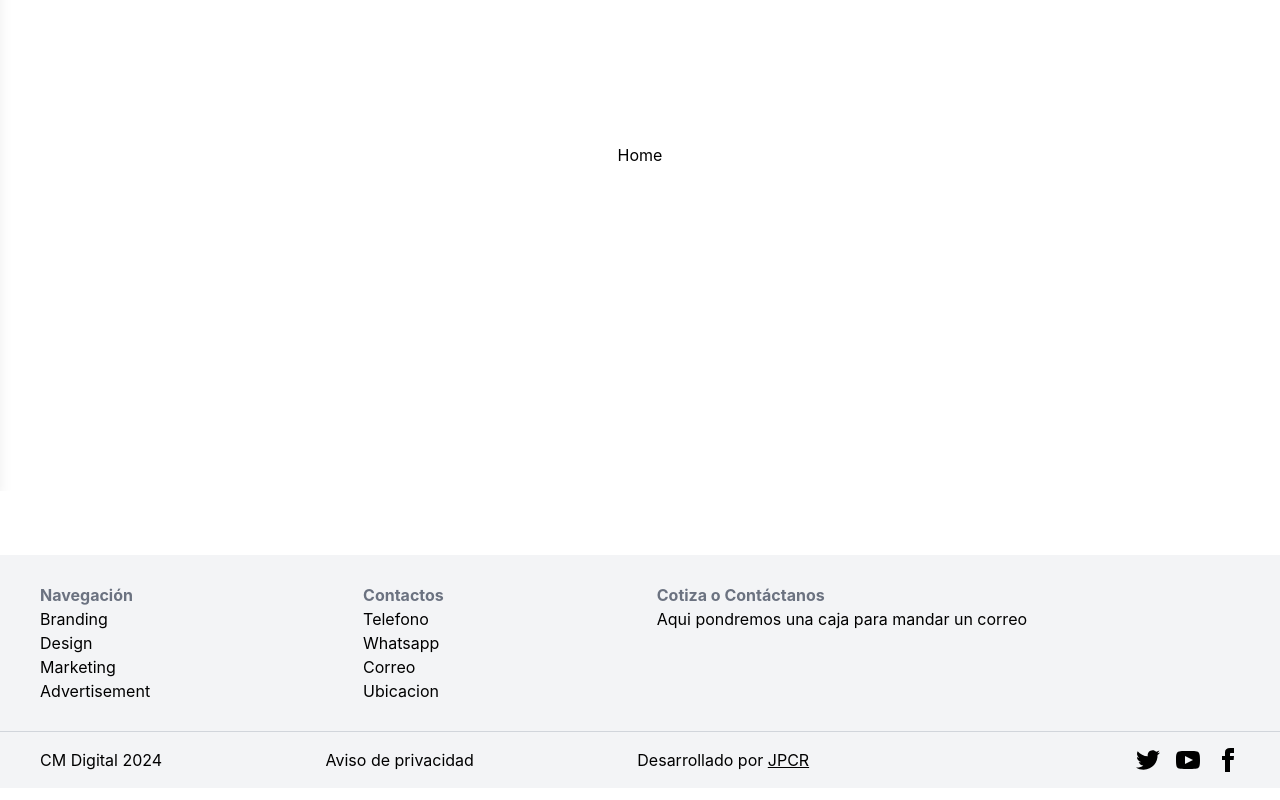
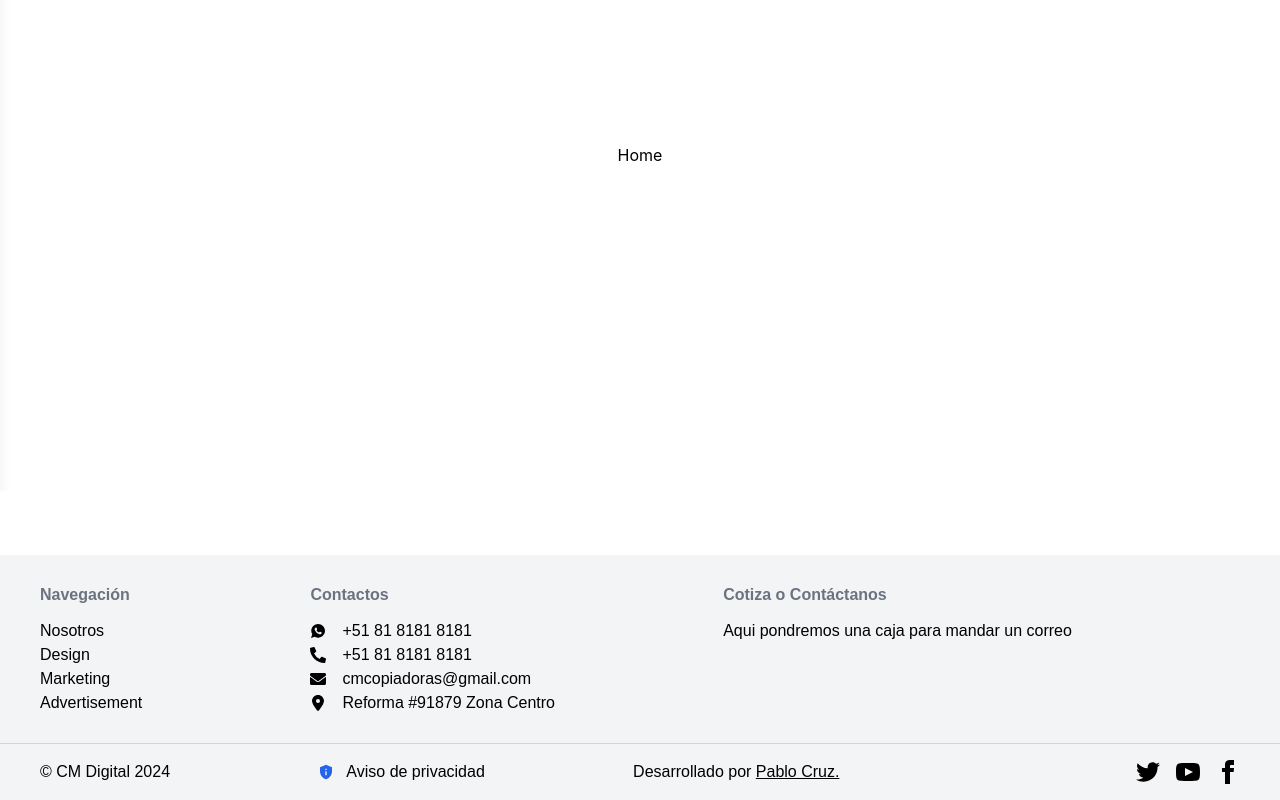
Before and after one commit to jpablocruz/cmdigital, a React (Create React App) app: page / in a window 1280 px wide. Shown: the part 309-1109 px from the top of the page. Built offline with nearby package versions, Linux system fonts and the light colour scheme.

Commit message:
working on footer styles

```diff
--- a/src/components/Footer.tsx
+++ b/src/components/Footer.tsx
@@ -1,25 +1,47 @@
 import React from "react";
+import { MdPrivacyTip } from "react-icons/md";
+import { NavLink } from "react-router-dom";
+import { IoLogoWhatsapp } from "react-icons/io";
+import { FaPhoneAlt } from "react-icons/fa";
+import { FaEnvelope } from "react-icons/fa";
+import { FaLocationDot } from "react-icons/fa6";
 
 const Footer = () => {
  return (
   <>
-   <footer className="footer px-10 py-7 bg-gray-100 text-black">
+   <footer className="footer px-10 py-7 bg-gray-100 text-black font-ibmplex">
     <nav>
-     <h6 className="footer-title font-bold text-gray-500">Navegación</h6>
-     <a className="link link-hover">Branding</a>
+     <h6 className="footer-title font-bold text-gray-500 pb-3">Navegación</h6>
+     <NavLink to="nosotros" className="hover:text-gray-500">
+      Nosotros
+     </NavLink>
      <a className="link link-hover">Design</a>
      <a className="link link-hover">Marketing</a>
      <a className="link link-hover">Advertisement</a>
     </nav>
     <nav>
-     <h6 className="footer-title font-bold text-gray-500">Contactos</h6>
-     <a className="link link-hover">Telefono</a>
-     <a className="link link-hover">Whatsapp</a>
-     <a className="link link-hover">Correo</a>
-     <a className="link link-hover">Ubicacion</a>
+     <h6 className="footer-title font-bold text-gray-500 pb-3">Contactos</h6>
+     <a className="group flex gap-4 items-center" href="#mandar-a-whasap">
+      <IoLogoWhatsapp className="group-hover:text-gray-500" />
+      <span className="group-hover:underline">{"+51 81 8181 8181"}</span>
+     </a>
+     <a className="group flex gap-4 items-center" href="#mandar-a-whasap">
+      <FaPhoneAlt className="group-hover:text-gray-500" />
+      <span className="group-hover:underline">{"+51 81 8181 8181"}</span>
+     </a>
+     <a className="group flex gap-4 items-center" href="#mandar-a-whasap">
+      <FaEnvelope className="group-hover:text-gray-500" />
+      <span className="group-hover:underline">{"cmcopiadoras@gmail.com"}</span>
+     </a>
+     <a className="group flex gap-4 items-center" href="#mandar-a-whasap">
+      <FaLocationDot className="group-hover:text-gray-500" />
+      <span className="group-hover:underline">
+       {"Reforma #91879 Zona Centro"}
+      </span>
+     </a>
     </nav>
     <nav>
-     <h6 className="footer-title font-bold text-gray-500">
+     <h6 className="footer-title font-bold text-gray-500 pb-3">
       Cotiza o Contáctanos
      </h6>
      <a className="link link-hover">
@@ -27,16 +49,17 @@ const Footer = () => {
      </a>
     </nav>
    </footer>
-   <footer className="footer px-10 py-4 border-t bg-gray-100 text-black border-gray-300">
+   <footer className="footer px-10 py-4 border-t bg-gray-100 text-black font-ibmplex border-gray-300">
     <aside className="items-center grid-flow-col">
-     <p>CM Digital 2024</p>
+     <p>© CM Digital 2024</p>
     </aside>
-    <aside className="items-center grid-flow-col">
+    <aside className="items-center grid-flow-col flex gap-3">
+     <MdPrivacyTip className="text-blue-600" />
      <p>Aviso de privacidad</p>
     </aside>
     <aside className="items-center grid-flow-col">
      <p>
-      Desarrollado por <u>JPCR</u>
+      Desarrollado por <u>Pablo Cruz.</u>
      </p>
     </aside>
     <nav className="md:place-self-center md:justify-self-end">
```
